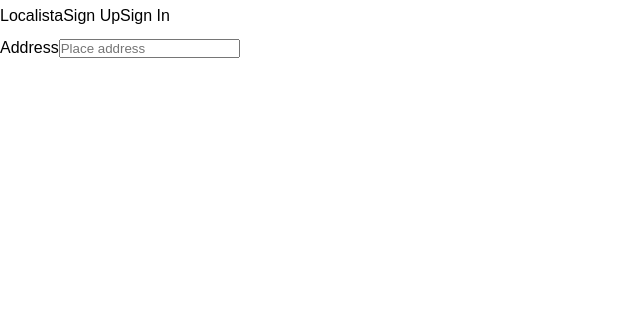
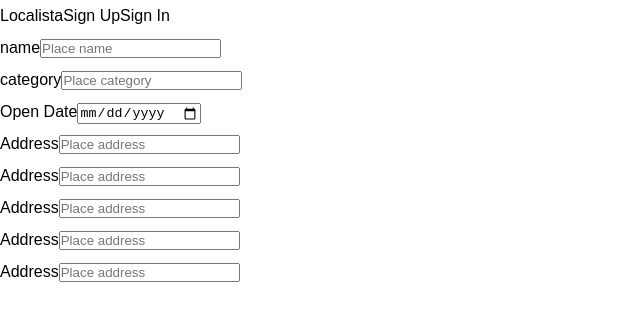
Before and after one commit to rodrigojmr/localism, a React (Create React App) app in the folder client/: page /place/create in a window 1280 px wide. Shown: the top 316 px of the page, without its empty margins (0-640 px from the left). Built offline with nearby package versions, Linux system fonts and the light colour scheme.

Commit message:
Added datepicker, proptypes, momentjs

```diff
--- a/client/package.json
+++ b/client/package.json
@@ -8,8 +8,11 @@
     "@testing-library/react": "^9.5.0",
     "@testing-library/user-event": "^7.2.1",
     "axios": "^0.20.0",
+    "moment": "^2.27.0",
     "node-sass": "^4.14.1",
+    "prop-types": "^15.7.2",
     "react": "^16.13.1",
+    "react-datepicker": "^3.1.3",
     "react-dom": "^16.13.1",
     "react-router-dom": "^5.2.0",
     "react-scripts": "3.4.3"
--- a/client/src/components/Form/PlaceForm.jsx
+++ b/client/src/components/Form/PlaceForm.jsx
@@ -1,4 +1,5 @@
 import React from 'react';
+import DatePicker from 'react-datepicker';
 
 //import { GoogleMap, LoadScript } from '@react-google-maps/api';
 
@@ -17,6 +18,83 @@ export const PlaceForm = props => {
   return (
     <form className="form form-create-place" onSubmit={onFormSubmission}>
       <div className="input-group">
+        <label htmlFor="input-name">name</label>
+        <input
+          placeholder="Place name"
+          type="text"
+          name="name"
+          id="input-name"
+          value={props.address}
+          onChange={onvalueChange}
+        />
+      </div>
+      <div className="input-group">
+        <label htmlFor="input-address">category</label>
+        <input
+          placeholder="Place category"
+          type="text"
+          name="category"
+          id="input-category"
+          value={props.category}
+          onChange={onvalueChange}
+        />
+      </div>
+      <div className="input-group">
+        <label htmlFor="input-open-date">Open Date</label>
+        <input
+          placeholder="Open Since..."
+          type="date"
+          name="openDate"
+          id="input-open-date"
+          value={props.openDate}
+          onChange={onvalueChange}
+        />
+      </div>
+      <div className="input-group">
+        <label htmlFor="input-address">Address</label>
+        <input
+          placeholder="Place address"
+          type="text"
+          name="address"
+          id="input-address"
+          value={props.address}
+          onChange={onvalueChange}
+        />
+      </div>
+      <div className="input-group">
+        <label htmlFor="input-address">Address</label>
+        <input
+          placeholder="Place address"
+          type="text"
+          name="address"
+          id="input-address"
+          value={props.address}
+          onChange={onvalueChange}
+        />
+      </div>
+      <div className="input-group">
+        <label htmlFor="input-address">Address</label>
+        <input
+          placeholder="Place address"
+          type="text"
+          name="address"
+          id="input-address"
+          value={props.address}
+          onChange={onvalueChange}
+        />
+      </div>
+      <div className="input-group">
+        <label htmlFor="input-address">Address</label>
+        <input
+          placeholder="Place address"
+          type="text"
+          name="address"
+          id="input-address"
+          value={props.address}
+          onChange={onvalueChange}
+        />
+      </div>
+      <div className="input-group">
         <label htmlFor="input-address">Address</label>
         <input
           placeholder="Place address"
--- a/package.json
+++ b/package.json
@@ -19,6 +19,7 @@
     "dotenv": "^8.1.0",
     "express": "^4.17.1",
     "express-session": "^1.17.0",
+    "moment": "^2.27.0",
     "mongoose": "^5.6.13",
     "morgan": "^1.9.1",
     "multer": "^1.4.2",
```
Also changed, not shown: 2 other files (tests, documents, lock files or other folders).
